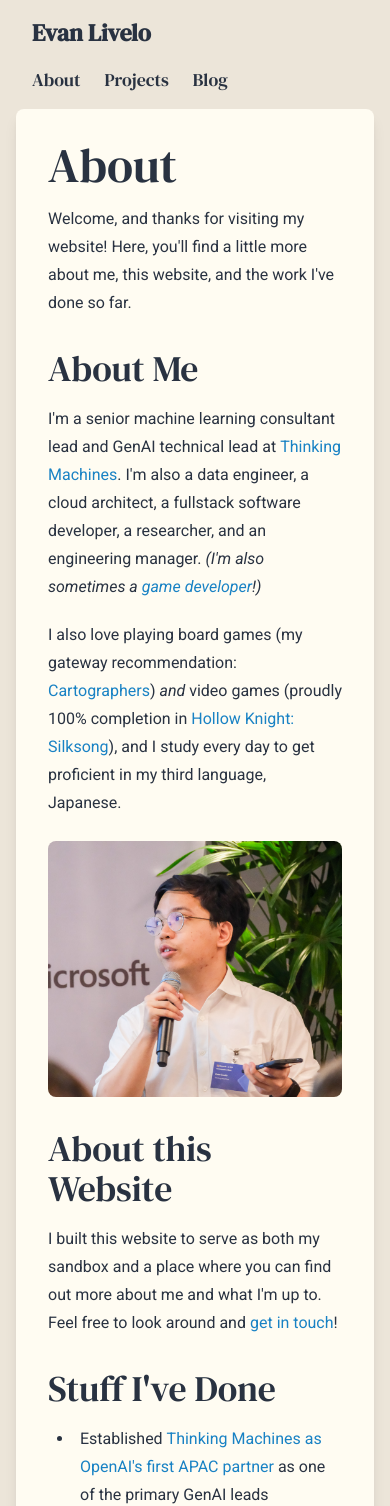
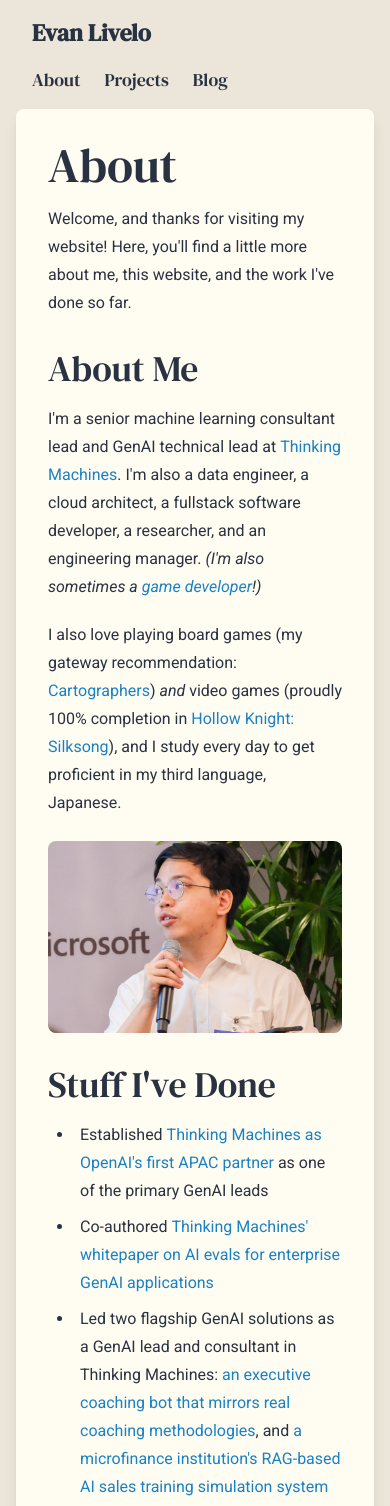
Before and after one commit to vandenn/evanlivelo.com, a Next.js app: page /about in a window 390 px wide. Shown: the top 1506 px of the page. Built offline with nearby package versions, Linux system fonts and the light colour scheme; no server answers.

Commit message:
Adjust About page layout

```diff
--- a/content/about/website.md
+++ b/content/about/website.md
@@ -1 +1 @@
-I built this website to serve as both my sandbox and a place where you can find out more about me and what I'm up to. Feel free to look around and [get in touch](mailto:evan.livelo@gmail.com)!
+I built this website to serve as both my sandbox and a place where you can find out more about me and what I'm up to. Feel free to look around!
--- a/src/app/about/page.tsx
+++ b/src/app/about/page.tsx
@@ -43,9 +43,9 @@ export default function About() {
 
       <div className="space-y-8 mt-8">
         <section>
+          <h2 id="me" className="mb-4">About Me</h2>
           <div className="flex flex-col md:flex-row md:items-center gap-6">
             <div className="flex-1">
-              <h2 id="me" className="mb-4">About Me</h2>
               <div className="prose max-w-none">
                 <ReactMarkdown remarkPlugins={[remarkGfm]}>
                   {meContent.content}
@@ -54,7 +54,7 @@ export default function About() {
             </div>
             {meContent.frontmatter.image && (
               <div className="flex-shrink-0">
-                <div className="relative w-full md:w-64 h-64 rounded-lg overflow-hidden">
+                <div className="relative w-full md:w-48 h-48 rounded-lg overflow-hidden">
                   <Image
                     src={meContent.frontmatter.image}
                     alt="About Me"
@@ -69,19 +69,19 @@ export default function About() {
         </section>
 
         <section>
-          <h2 id="website" className="mt-8 mb-4">About this Website</h2>
+          <h2 id="stuff" className="mt-8 mb-4">Stuff I've Done</h2>
           <div className="prose max-w-none">
             <ReactMarkdown remarkPlugins={[remarkGfm]}>
-              {websiteContent.content}
+              {stuffContent.content}
             </ReactMarkdown>
           </div>
         </section>
 
         <section>
-          <h2 id="stuff" className="mt-8 mb-4">Stuff I've Done</h2>
+          <h2 id="website" className="mt-8 mb-4">About this Website</h2>
           <div className="prose max-w-none">
             <ReactMarkdown remarkPlugins={[remarkGfm]}>
-              {stuffContent.content}
+              {websiteContent.content}
             </ReactMarkdown>
           </div>
         </section>
```
